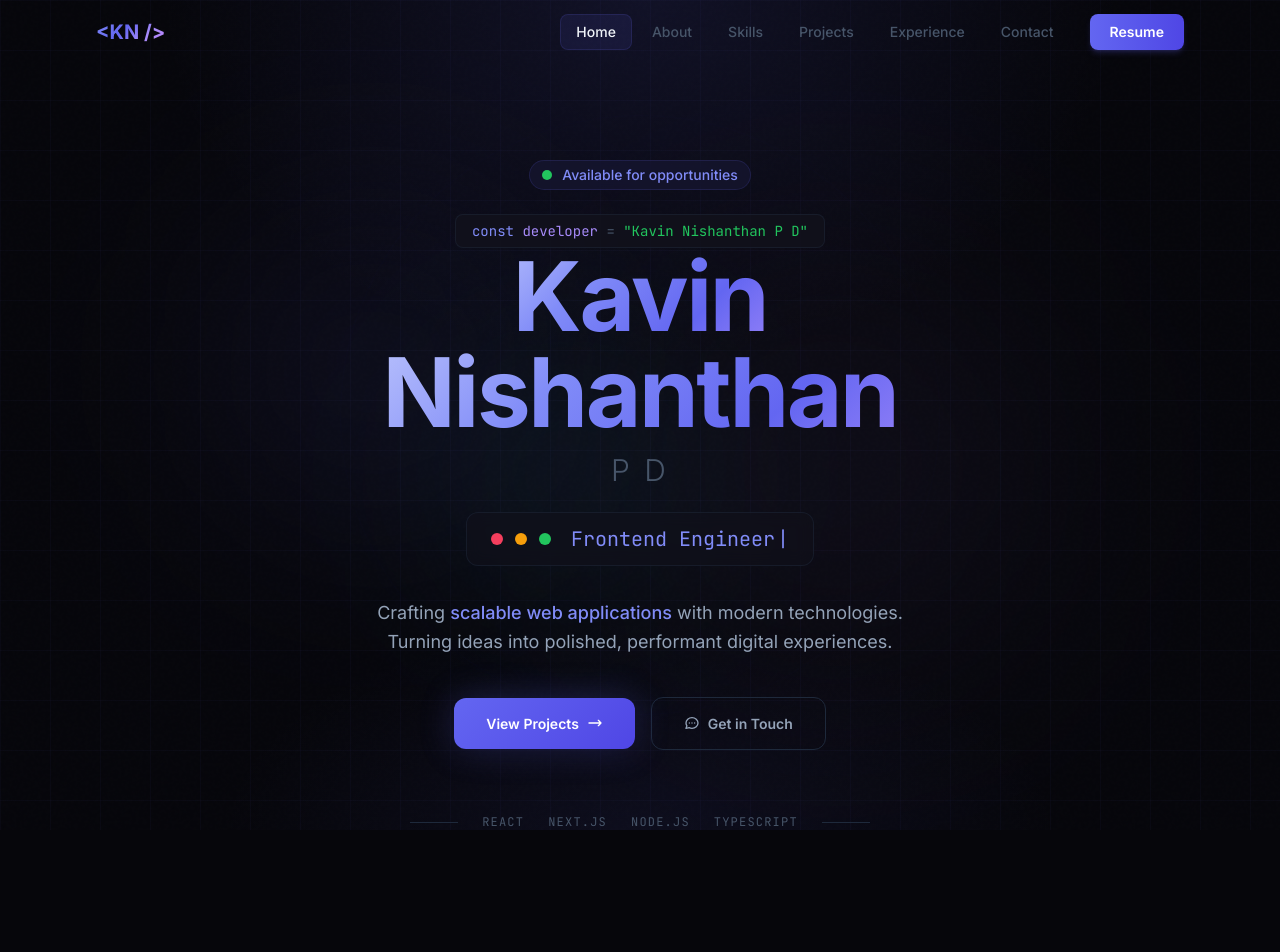
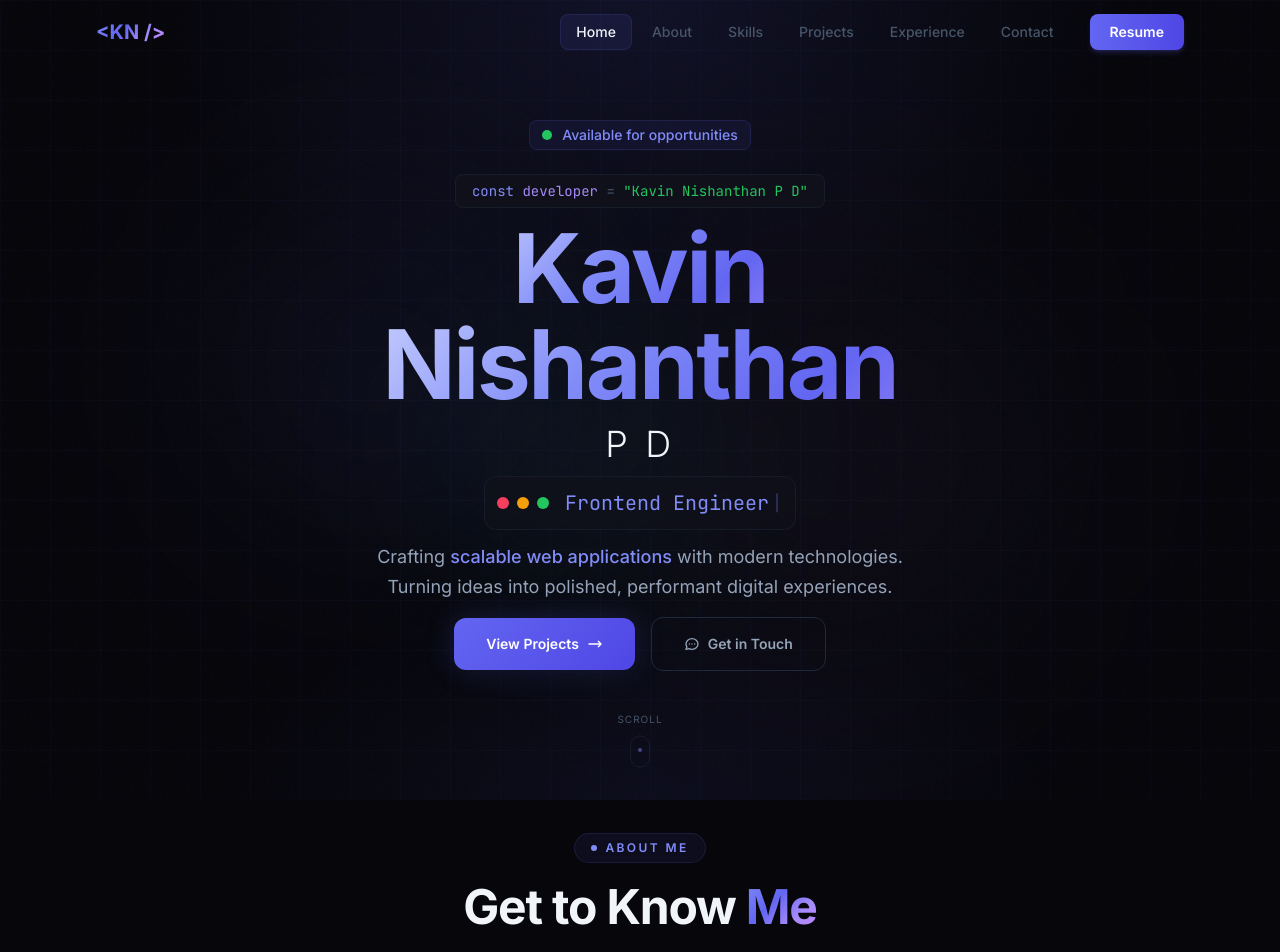
Before and after one commit to KavinNishanthan/Portfolio, a Next.js app: page / in a window 1280 px wide. Shown: the top 952 px of the page. Built offline with nearby package versions, Linux system fonts and the light colour scheme.

Commit message:
fixing home page style

```diff
--- a/src/app/globals.css
+++ b/src/app/globals.css
@@ -32,6 +32,7 @@
   --font-sans: 'Inter', ui-sans-serif, system-ui, sans-serif;
   --font-mono: 'JetBrains Mono', ui-monospace, monospace;
 }
+
 
 /* ===== BASE STYLES ===== */
 * {
--- a/src/components/About.tsx
+++ b/src/components/About.tsx
@@ -4,7 +4,7 @@ import { motion } from "framer-motion";
 import SectionWrapper, { SectionHeading } from "./SectionWrapper";
 
 const highlights = [
-  { value: "5+", label: "Projects Built", icon: "📦" },
+  { value: "2+", label: "Projects Built", icon: "📦" },
   { value: "3+", label: "Tech Stacks", icon: "⚡" },
   { value: "1+", label: "Years Experience", icon: "🚀" },
   { value: "100%", label: "Passion", icon: "❤️" },
@@ -50,7 +50,7 @@ export default function About() {
               </span>
             </div>
 
-            <div className="space-y-4 text-text-secondary leading-relaxed">
+            <div className="space-y-2 text-text-secondary leading-relaxed">
               <p className="text-lg">
                 Hi there! 👋 I&apos;m{" "}
                 <span className="text-accent-light font-semibold">
--- a/src/components/Hero.tsx
+++ b/src/components/Hero.tsx
@@ -65,7 +65,7 @@ export default function Hero() {
         <div className="absolute top-1/2 left-1/2 -translate-x-1/2 -translate-y-1/2 w-200 h-200 rounded-full border border-secondary/3 animate-spin-slow opacity-20" style={{ animationDirection: "reverse", animationDuration: "30s" }} />
       </div>
 
-      <div className="relative z-10 max-w-6xl mx-auto px-4 sm:px-6 lg:px-8 text-center mt-40">
+      <div className="relative z-10 max-w-6xl mx-auto px-4 sm:px-6 lg:px-8 text-center mt-20">
 
 
         {/* Status badge */}
@@ -74,7 +74,7 @@ export default function Hero() {
           animate={{ opacity: 1, scale: 1 }}
           transition={{ duration: 0.5, delay: 0.2 }}
         >
-          <span className="inline-flex items-center gap-2.5 px-3 py-1 rounded-3xl text-sm font-medium bg-accent/8 text-accent-light border border-accent/15  backdrop-blur-sm ">
+          <span className="inline-flex items-center gap-2.5 px-3 py-1 rounded-lg text-sm font-medium bg-accent/8 text-accent-light border border-accent/15  backdrop-blur-sm ">
             <span className="relative flex h-2.5 w-2.5">
               <span className="animate-ping absolute inline-flex h-full w-full rounded-full bg-success opacity-75" />
               <span className="relative inline-flex rounded-full h-2.5 w-2.5 bg-success" />
@@ -105,12 +105,12 @@ export default function Hero() {
           initial={{ opacity: 0, y: 30 }}
           animate={{ opacity: 1, y: 0 }}
           transition={{ duration: 0.7, delay: 0.4 }}
-          className="text-5xl sm:text-6xl md:text-8xl font-bold mb-6 tracking-tight"
+          className="text-5xl sm:text-6xl md:text-8xl font-bold mt-3 mb-3 tracking-tight"
         >
           <span className="gradient-text-hero">Kavin</span>
           <br />
           <span className="gradient-text-hero">Nishanthan</span>
-          <span className="block text-xl sm:text-2xl md:text-3xl text-text-muted font-light mt-3 tracking-widest uppercase">
+          <span className="block text-xl sm:text-3xl md:text-4xl text-shadow-text-muted font-light mt-3 tracking-widest uppercase">
             P D
           </span>
         </motion.h1>
@@ -120,9 +120,9 @@ export default function Hero() {
           initial={{ opacity: 0, y: 20 }}
           animate={{ opacity: 1, y: 0 }}
           transition={{ duration: 0.5, delay: 0.6 }}
-          className="mb-8"
+          className="mb-3"
         >
-          <div className="inline-flex items-center gap-3 px-6 py-3 rounded-xl bg-bg-card/60 border border-border/50 backdrop-blur-sm">
+          <div className="inline-flex items-center gap-2 px-3 py-3 rounded-xl bg-bg-card/60 border border-border/50 backdrop-blur-sm">
             <span className="w-3 h-3 rounded-full bg-rose" />
             <span className="w-3 h-3 rounded-full bg-warning" />
             <span className="w-3 h-3 rounded-full bg-success" />
@@ -138,7 +138,7 @@ export default function Hero() {
           initial={{ opacity: 0, y: 20 }}
           animate={{ opacity: 1, y: 0 }}
           transition={{ duration: 0.5, delay: 0.7 }}
-          className="text-base md:text-lg text-text-secondary max-w-xl mx-auto mb-10 leading-relaxed"
+          className="text-base md:text-lg text-text-secondary max-w-xl mx-auto mb-4 leading-relaxed"
         >
           Crafting <span className="text-accent-light font-medium">scalable web applications</span> with modern technologies.
           Turning ideas into polished, performant digital experiences.
@@ -165,34 +165,13 @@ export default function Hero() {
           </a>
         </motion.div>
 
-        {/* Tech stack strip */}
+
+        {/* Scroll indicator */}
         <motion.div
           initial={{ opacity: 0 }}
           animate={{ opacity: 1 }}
-          transition={{ delay: 1.2 }}
-          className="mt-16 flex items-center justify-center gap-6 text-text-muted text-xs font-mono uppercase tracking-widest"
-        >
-          <span className="hidden sm:block h-px w-12 bg-border" />
-          {["React", "Next.js", "Node.js", "TypeScript"].map((tech, i) => (
-            <motion.span
-              key={tech}
-              initial={{ opacity: 0 }}
-              animate={{ opacity: 1 }}
-              transition={{ delay: 1.3 + i * 0.1 }}
-              className="hover:text-accent-light transition-colors cursor-default"
-            >
-              {tech}
-            </motion.span>
-          ))}
-          <span className="hidden sm:block h-px w-12 bg-border" />
-        </motion.div>
-
-        {/* Scroll indicator */}
-        {/* <motion.div
-          initial={{ opacity: 0 }}
-          animate={{ opacity: 1 }}
           transition={{ delay: 2 }}
-          className="absolute bottom-8 left-1/2 -translate-x-1/2"
+          className="mt-8 flex items-center justify-center"
         >
           <motion.div
             animate={{ y: [0, 10, 0] }}
@@ -208,7 +187,8 @@ export default function Hero() {
               />
             </div>
           </motion.div>
-        </motion.div> */}
+        </motion.div>
+
       </div>
     </section>
   );
--- a/src/components/Navbar.tsx
+++ b/src/components/Navbar.tsx
@@ -43,7 +43,7 @@ export default function Navbar() {
       initial={{ y: -100 }}
       animate={{ y: 0 }}
       transition={{ duration: 0.6, ease: [0.4, 0, 0.2, 1] }}
-      className={`fixed top-0 left-0 right-0 z-50 transition-all duration-500 ${
+      className={`fixed top-0 left-0 right-0 z-50 transition-all duration-500${
         isScrolled
           ? "bg-bg-primary/80 backdrop-blur-xl border-b border-border/50 shadow-lg shadow-black/10"
           : "bg-transparent"
--- a/src/components/SectionWrapper.tsx
+++ b/src/components/SectionWrapper.tsx
@@ -15,7 +15,7 @@ export default function SectionWrapper({
   className = "",
 }: SectionWrapperProps) {
   return (
-    <section id={id} className={`relative py-24 md:py-32 ${className}`}>
+    <section id={id} className={`relative py-5 md:py-8 ${className}`}>
       <div className="max-w-6xl mx-auto px-4 sm:px-6 lg:px-8 relative z-10">
         {children}
       </div>
```
